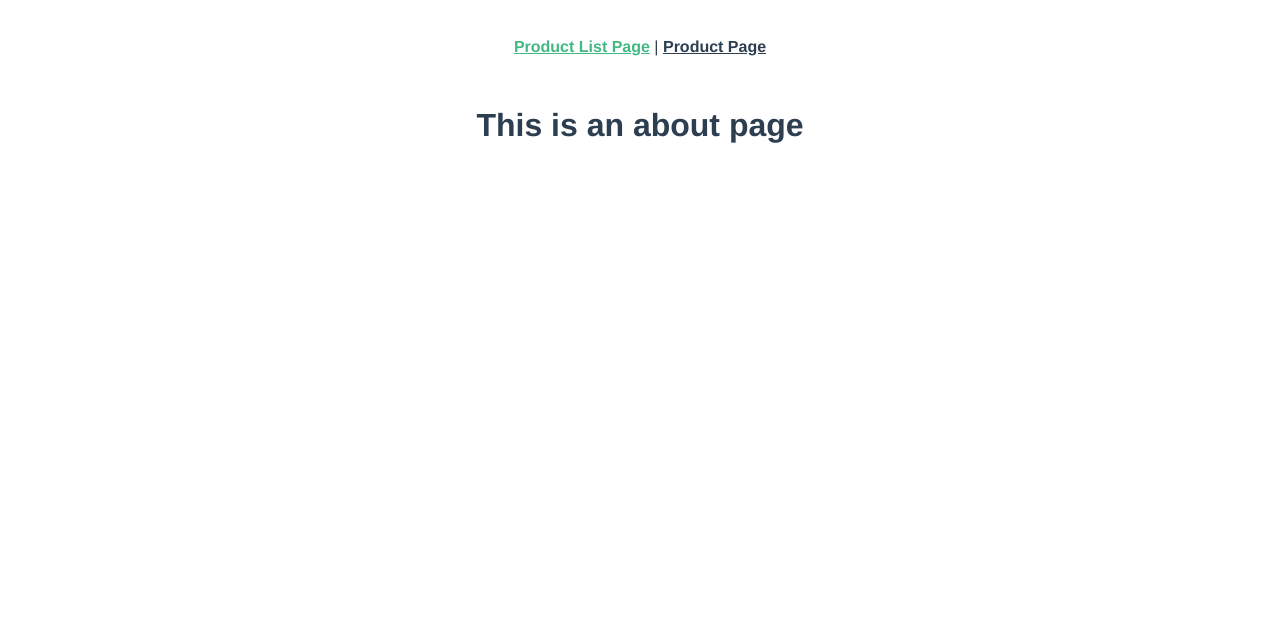
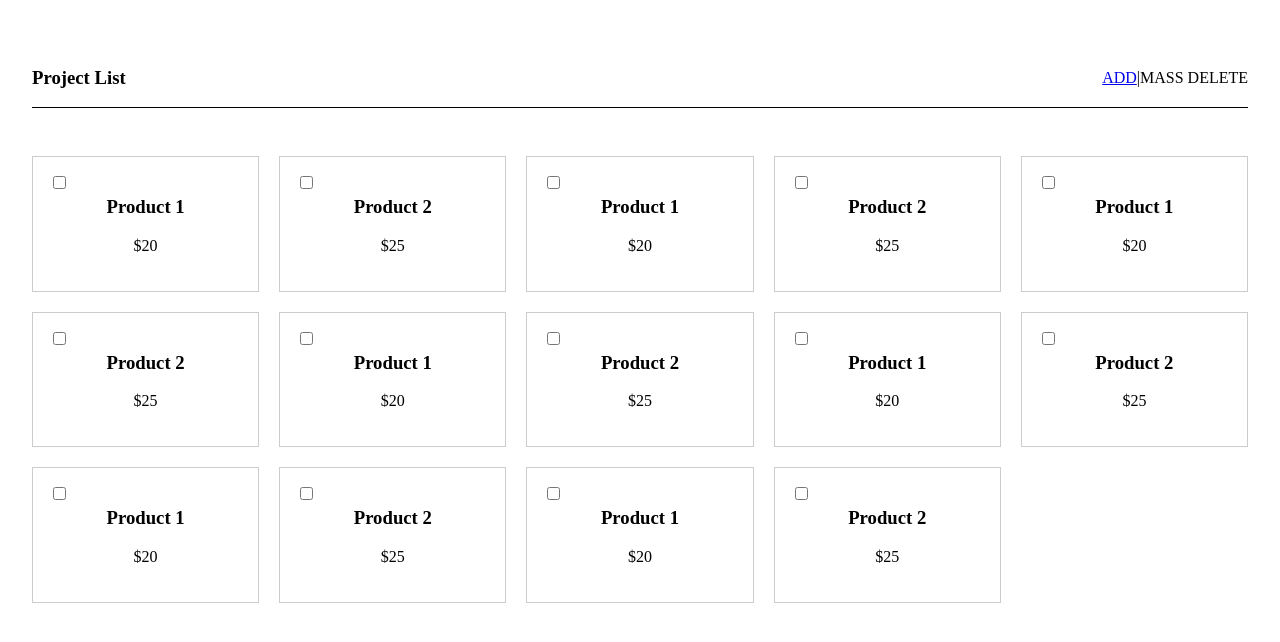
Before and after one commit to kenke11/scandiweb-front, a Vue app: page / in a window 1280 px wide. Shown: the top 642 px of the page. Built offline with nearby package versions, Linux system fonts and the light colour scheme.

Commit message:
style: project list page

```diff
--- a/src/App.vue
+++ b/src/App.vue
@@ -3,26 +3,12 @@
   <router-view />
 </template>
 
-<style lang="scss">
-#app {
-  font-family: Avenir, Helvetica, Arial, sans-serif;
-  -webkit-font-smoothing: antialiased;
-  -moz-osx-font-smoothing: grayscale;
-  text-align: center;
-  color: #2c3e50;
-}
-nav {
-  padding: 30px;
-  a {
-    font-weight: bold;
-    color: #2c3e50;
-    &.router-link-exact-active {
-      color: #42b983;
-    }
-  }
-}
-</style>
+<style lang="scss"></style>
 
 <script setup>
 import MainHeader from "@/components/MainHeader.vue";
 </script>
+
+<style lang="sass">
+@import '@/styles/main.sass'
+</style>
--- a/src/components/MainHeader.vue
+++ b/src/components/MainHeader.vue
@@ -1,8 +1,16 @@
 <template>
-  <nav>
-    <router-link :to="{ name: 'productList' }">Product List Page</router-link> |
-    <router-link :to="{ name: 'product' }">Product Page</router-link>
-  </nav>
+  <div class="header">
+    <div class="header_container">
+      <h3>Project List</h3>
+      <div class="actions">
+        <router-link id="add-product" :to="{ name: 'product' }"
+          >ADD</router-link
+        >
+        |
+        <div id="delete-product-btn">MASS DELETE</div>
+      </div>
+    </div>
+  </div>
 </template>
 
 <script setup></script>
--- /dev/null
+++ b/src/styles/main.sass
@@ -0,0 +1,52 @@
+body
+  box-sizing: border-box
+  margin: 0
+  padding: 0
+
+.header
+  padding: 3rem 2rem
+  .header_container
+    display: flex
+    justify-content: space-between
+    align-items: center
+    border-bottom: 1px solid black
+    .actions
+      display: flex
+
+
+.product-container
+  margin: 0 2rem
+  .product-grid
+    display: grid
+    grid-template-columns: repeat(auto-fill, minmax(200px, 1fr))
+    gap: 20px
+  .product-item
+    border: 1px solid #ccc
+    padding: 20px
+    text-align: center
+    position: relative
+
+    label
+      cursor: pointer
+      position: absolute
+      top: 0
+      left: 0
+      bottom: 0
+      right: 0
+
+    .delete-checkbox
+      position: absolute
+      top: 1rem
+      left: 1rem
+
+@media screen and (max-width: 768px)
+  .product-grid
+    grid-template-columns: repeat(auto-fill, minmax(150px, 1fr))
+
+@media screen and (max-width: 480px)
+  .product-grid
+    grid-template-columns: repeat(auto-fill, minmax(100px, 1fr))
+  .product-item
+    border: 1px solid #ccc
+    padding: 20px
+    text-align: center
--- a/src/views/ProductListPage.vue
+++ b/src/views/ProductListPage.vue
@@ -1,5 +1,104 @@
 <template>
-  <div class="about">
-    <h1>This is an about page</h1>
+  <div class="product-container">
+    <div class="product-grid">
+      <div
+        v-for="(product, index) in products"
+        :key="index"
+        class="product-item"
+      >
+        <label :for="'product-checkbox-' + index">
+          <input
+            :id="'product-checkbox-' + index"
+            class="delete-checkbox"
+            type="checkbox"
+        /></label>
+        <h3>{{ product.name }}</h3>
+        <p>{{ product.price }}</p>
+      </div>
+    </div>
   </div>
 </template>
+
+<script>
+export default {
+  data() {
+    return {
+      products: [
+        // Your product data goes here
+        // Example structure:
+        {
+          name: "Product 1",
+          image: "product1.jpg",
+          price: "$20",
+        },
+        {
+          name: "Product 2",
+          image: "product2.jpg",
+          price: "$25",
+        },
+        {
+          name: "Product 1",
+          image: "product1.jpg",
+          price: "$20",
+        },
+        {
+          name: "Product 2",
+          image: "product2.jpg",
+          price: "$25",
+        },
+        {
+          name: "Product 1",
+          image: "product1.jpg",
+          price: "$20",
+        },
+        {
+          name: "Product 2",
+          image: "product2.jpg",
+          price: "$25",
+        },
+        {
+          name: "Product 1",
+          image: "product1.jpg",
+          price: "$20",
+        },
+        {
+          name: "Product 2",
+          image: "product2.jpg",
+          price: "$25",
+        },
+        {
+          name: "Product 1",
+          image: "product1.jpg",
+          price: "$20",
+        },
+        {
+          name: "Product 2",
+          image: "product2.jpg",
+          price: "$25",
+        },
+        {
+          name: "Product 1",
+          image: "product1.jpg",
+          price: "$20",
+        },
+        {
+          name: "Product 2",
+          image: "product2.jpg",
+          price: "$25",
+        },
+        {
+          name: "Product 1",
+          image: "product1.jpg",
+          price: "$20",
+        },
+        {
+          name: "Product 2",
+          image: "product2.jpg",
+          price: "$25",
+        },
+        // ... More products
+      ],
+    };
+  },
+};
+</script>
```
Also changed, not shown: src/router/index.js (+2 -5 lines), src/views/CreateProductPage.vue (renamed from src/views/ProductPage.vue).
